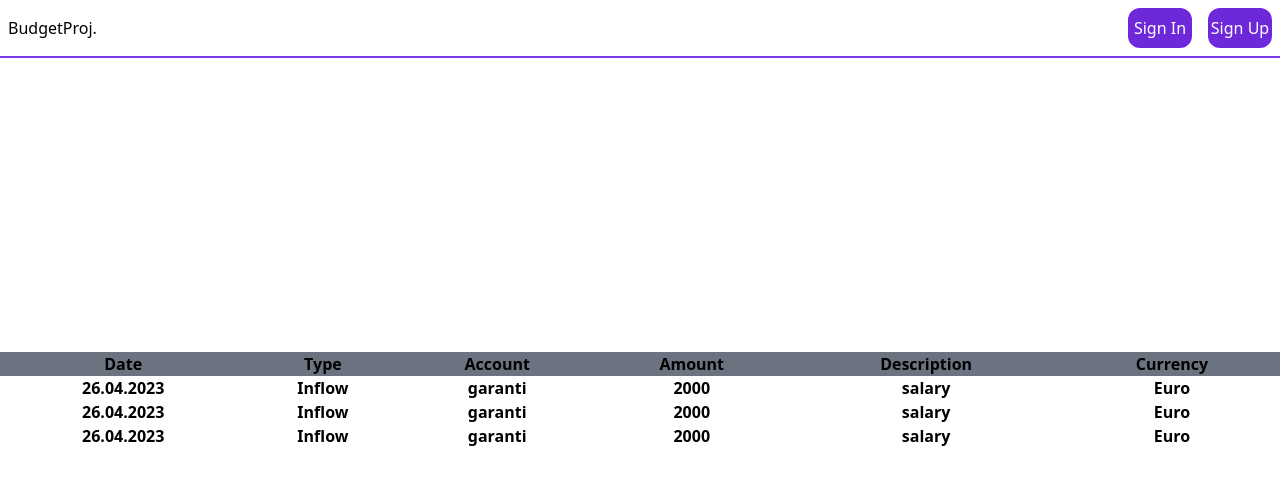
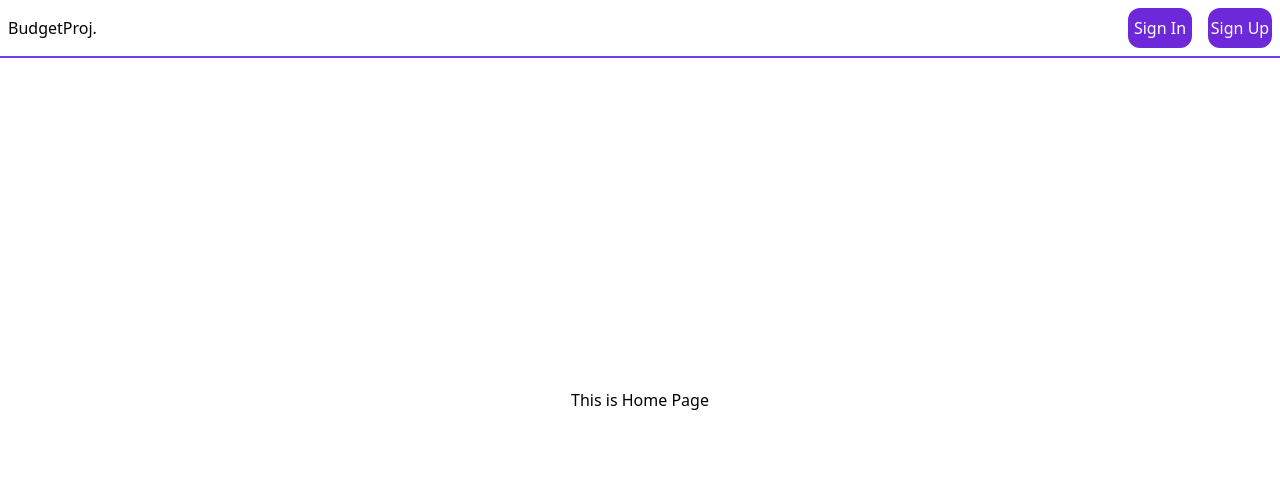
Before and after one commit to erol23/budgetproj, a React (Create React App) app: page / in a window 1280 px wide. Shown: the top 484 px of the page. Built offline with nearby package versions, Linux system fonts and the light colour scheme.

Commit message:
added table page

```diff
--- a/src/pages/AddNewEntry.jsx
+++ b/src/pages/AddNewEntry.jsx
@@ -1,9 +1,12 @@
 import React from 'react'
+import { useNavigate } from 'react-router-dom'
 
 const AddNewEntry = () => {
+  const navigate = useNavigate()
 
   const handleSubmit = (e) => {
     e.preventDefault()
+    navigate("/table")
   }
 
   return (
--- a/src/pages/Home.jsx
+++ b/src/pages/Home.jsx
@@ -5,30 +5,7 @@ const Home = () => {
   return (
     <>
       <div className="flex items-center h-screen w-full justify-center">
-        <table className="w-full">
-          <tr className="bg-gray-500">
-            <th>Date</th>
-            <th>Type</th>
-            <th>Account</th>
-            <th>Amount</th>
-            <th>Description</th>
-            <th>Currency</th>
-          </tr>
-          {
-            budgetData.map((budget) => {
-              return(
-                <tr>
-                  <th>{budget.date}</th>
-                  <th>{budget.transactiontype}</th>
-                  <th>{budget.account}</th>
-                  <th>{budget.amount}</th>
-                  <th>{budget.description}</th>
-                  <th>{budget.currency}</th>
-                </tr>
-              )
-            })
-          }
-        </table>
+        This is Home Page
       </div>
     </>
   );
--- /dev/null
+++ b/src/pages/Table.jsx
@@ -0,0 +1,36 @@
+import { budgetData } from "../helper/budgetData"
+
+const Table = () => {
+  return (
+    <div>
+         <div className="flex items-center h-screen w-full justify-center">
+        <table className="w-full">
+          <tr className="bg-gray-500">
+            <th>Date</th>
+            <th>Type</th>
+            <th>Account</th>
+            <th>Amount</th>
+            <th>Description</th>
+            <th>Currency</th>
+          </tr>
+          {
+            budgetData.map((budget) => {
+              return(
+                <tr>
+                  <th>{budget.date}</th>
+                  <th>{budget.transactiontype}</th>
+                  <th>{budget.account}</th>
+                  <th>{budget.amount}</th>
+                  <th>{budget.description}</th>
+                  <th>{budget.currency}</th>
+                </tr>
+              )
+            })
+          }
+        </table>
+      </div>
+    </div>
+  )
+}
+
+export default Table
--- a/src/router/AppRouter.jsx
+++ b/src/router/AppRouter.jsx
@@ -8,6 +8,7 @@ import Register from "../pages/Register";
 import PrivateRouter from "./PrivateRouter";
 import VerNav from "../components/VerNav";
 import AddNewEntry from "../pages/AddNewEntry";
+import Table from "../pages/Table";
 
 const AppRouter = () => {
   const [user, setUser] = useState(false);
@@ -26,6 +27,7 @@ const AppRouter = () => {
         <Route path="/register" element={<Register setUser={setUser} />} />
         <Route element={<PrivateRouter user={user} />}>
           <Route path="/user" element={<User />} />
+          <Route path="/table" element={<Table />} />
           <Route path="/newentry" element={<AddNewEntry />} />
         </Route>
       </Routes>
```
